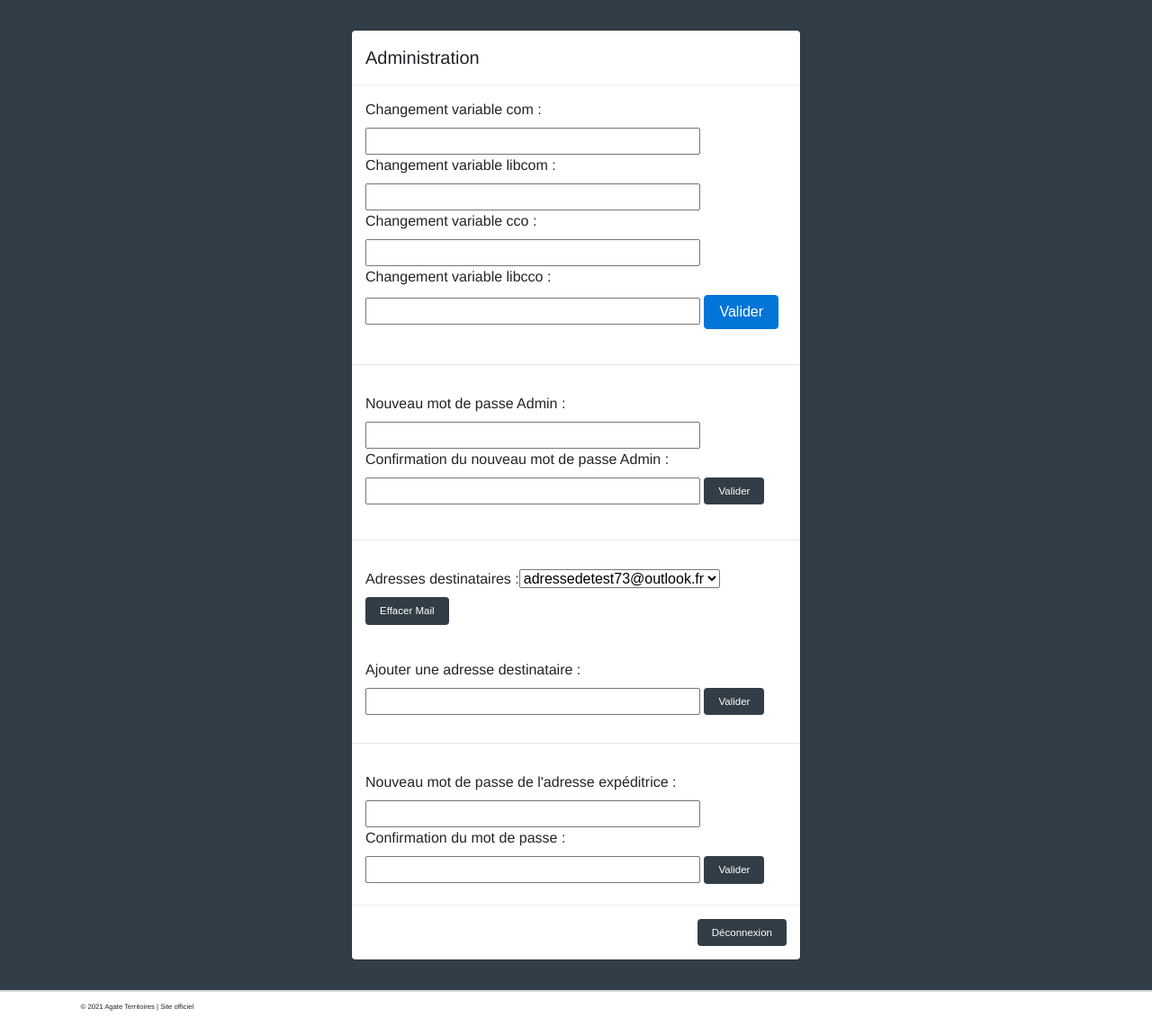
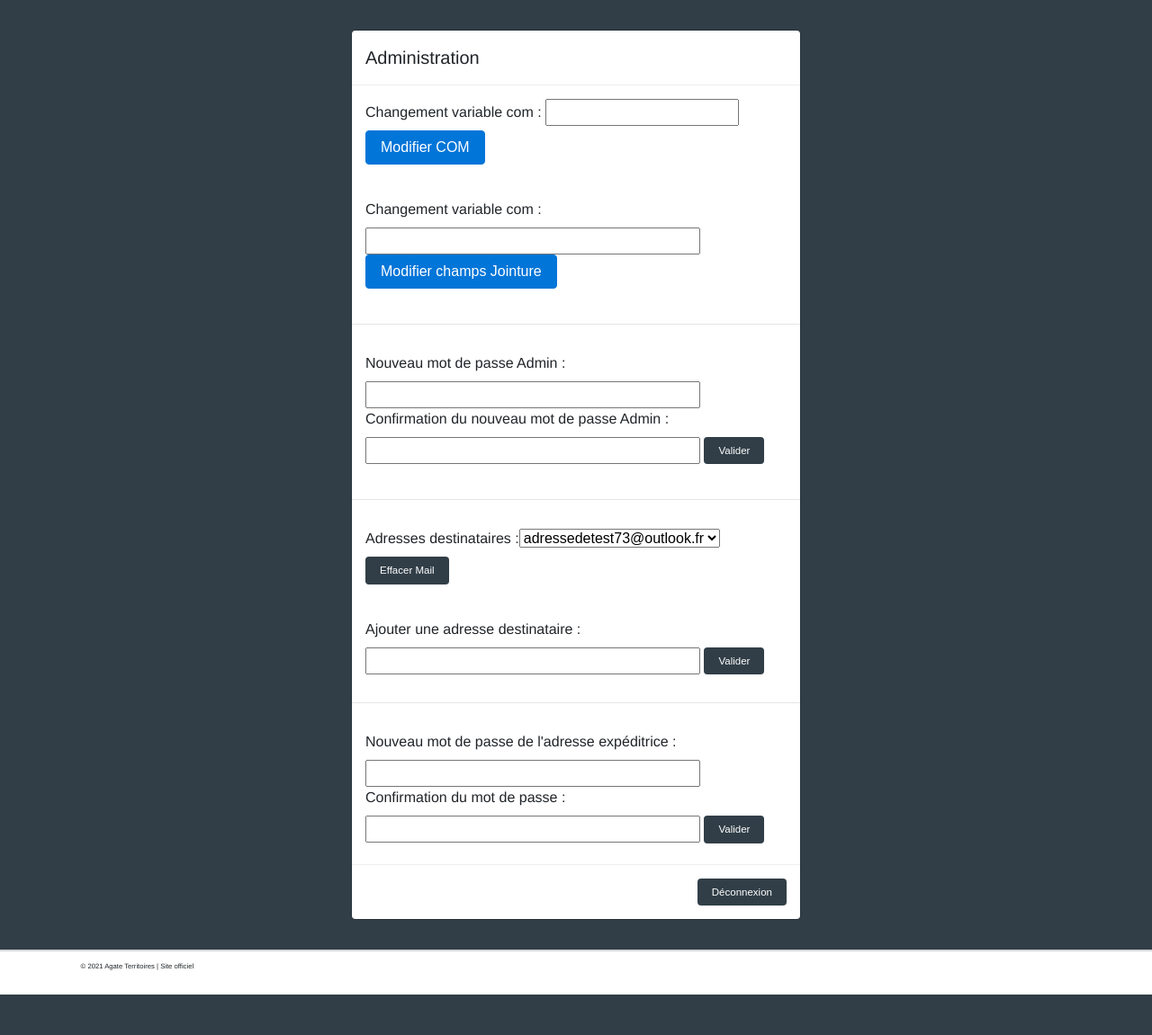
Before and after one commit to jhontantan/AGATE-L3, a Flask app: page /tableauAddresses in a window 1280 px wide. Shown: the part 85-1236 px from the top of the page at 90% size. After the commit the page ends 1191 px from the top, so only its background shows below. Run offline with Flask 2, Linux system fonts and the light colour scheme; some libraries are stand-ins or nearby versions.

Commit message:
COM + Autres champs
ok

```diff
--- a/main.py
+++ b/main.py
@@ -162,18 +162,50 @@ def admin_menu():
             return redirect(url_for('tableauAddresses'))
 
         if request.form.get("jointure"):
+            libcom = request.form.get('lib_com')
+            list_temp = []
+            list_temp.append(Config.CHAMPS_JOINTURE_DEPENDANT_ANNEE[0])
+            list_temp.extend(convert(libcom))
+            fichier = open('config.py', 'r')
+            lines = fichier.readlines()
+            count = 0
+            for ligne in lines:
+                if "CHAMPS_JOINTURE_DEPENDANT_ANNEE" in ligne:
+                    ligne
+                    break
+                count += 1
+            line_temp = f"    CHAMPS_JOINTURE_DEPENDANT_ANNEE = {list_temp} \n"
+            lines[count] = line_temp
+
+            fichier.close()
+
+            f1 = open('config.py', 'w')
+            f1.writelines(lines)
+            f1.close()
+            return redirect(url_for('tableauAddresses'))
+
+        if request.form.get("jointure_com"):
+
             com = request.form.get('com')
-            libcom = request.form.get('libcom')
-            cco = request.form.get('cco')
-            libcco = request.form.get('libcco')
+            Config.CHAMPS_JOINTURE_DEPENDANT_ANNEE[0] = com
 
-            Config.CHAMPS_JOINTURE_DEPENDANT_ANNEE[0] = com
-            Config.CHAMPS_JOINTURE_DEPENDANT_ANNEE[1] = libcom
-            Config.CHAMPS_JOINTURE_DEPENDANT_ANNEE[2] = cco
-            Config.CHAMPS_JOINTURE_DEPENDANT_ANNEE[3] = libcco
+            fichier = open('config.py', 'r')
+            lines = fichier.readlines()
+            count = 0
+            for ligne in lines:
+                if "CHAMPS_JOINTURE_DEPENDANT_ANNEE" in ligne:
+                    ligne
+                    break
+                count += 1
+            print(Config.CHAMPS_JOINTURE_DEPENDANT_ANNEE)
+            line_temp = f"    CHAMPS_JOINTURE_DEPENDANT_ANNEE = {Config.CHAMPS_JOINTURE_DEPENDANT_ANNEE} \n"
+            lines[count] = line_temp
 
-           # fichier = open('config.py', 'r')
+            fichier.close()
 
+            f1 = open('config.py', 'w')
+            f1.writelines(lines)
+            f1.close()
             return redirect(url_for('tableauAddresses'))
 
         if request.form.get("logout"):
@@ -184,6 +216,9 @@ def admin_menu():
 
     # Menu déroulant avec les addresses destinataires
 
+def convert(string):
+    li = list(string.split(","))
+    return li
 
 @app.route('/tableauAddresses')
 def tableauAddresses():
--- a/templates/admin.html
+++ b/templates/admin.html
@@ -28,14 +28,15 @@
                         <div class="modal-body">
                                 <div class="form-group mb-2">
                                     <label>Changement variable com : </label>
-                                    <input type="text" id="com" name="com" size="37">
-                                    <label>Changement variable libcom : </label>
-                                    <input type="text" id="libcom" name="libcom" size="37">
-                                    <label>Changement variable cco : </label>
-                                    <input type="text" id="cco" name="cco" size="37">
-                                    <label>Changement variable libcco : </label>
-                                    <input type="text" id="libcco" name="libcco" size="37">
-                                    <button type="submit" id="btn-jointure" class="btn btn-primary" name="jointure" value="jointure">Valider</button>
+                                    <input type="text" id="com" name="com" size="20">
+                                    <button type="submit" id="btn-jointure" class="btn btn-primary" name="jointure_com" value="jointure_com">Modifier COM</button>
+                                </div>
+                        </div>
+                        <div class="modal-body">
+                                <div class="form-group mb-2">
+                                    <label>Changement variable com : </label>
+                                    <input type="text" id="lib_com" name="lib_com" size="37">
+                                    <button type="submit" id="btn-jointure" class="btn btn-primary" name="jointure" value="jointure">Modifier champs Jointure</button>
                                 </div>
                         </div>
                         <hr>
```
